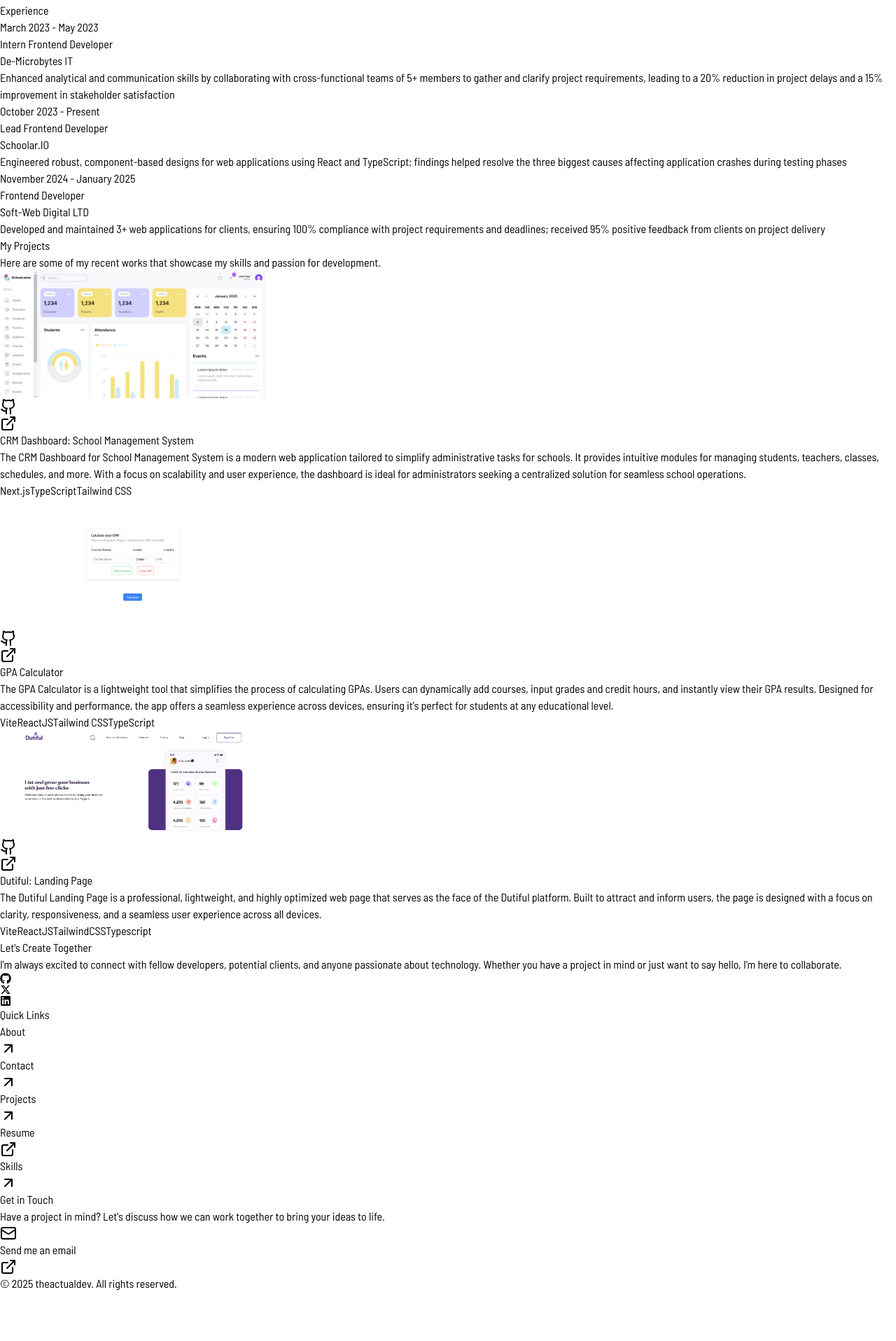
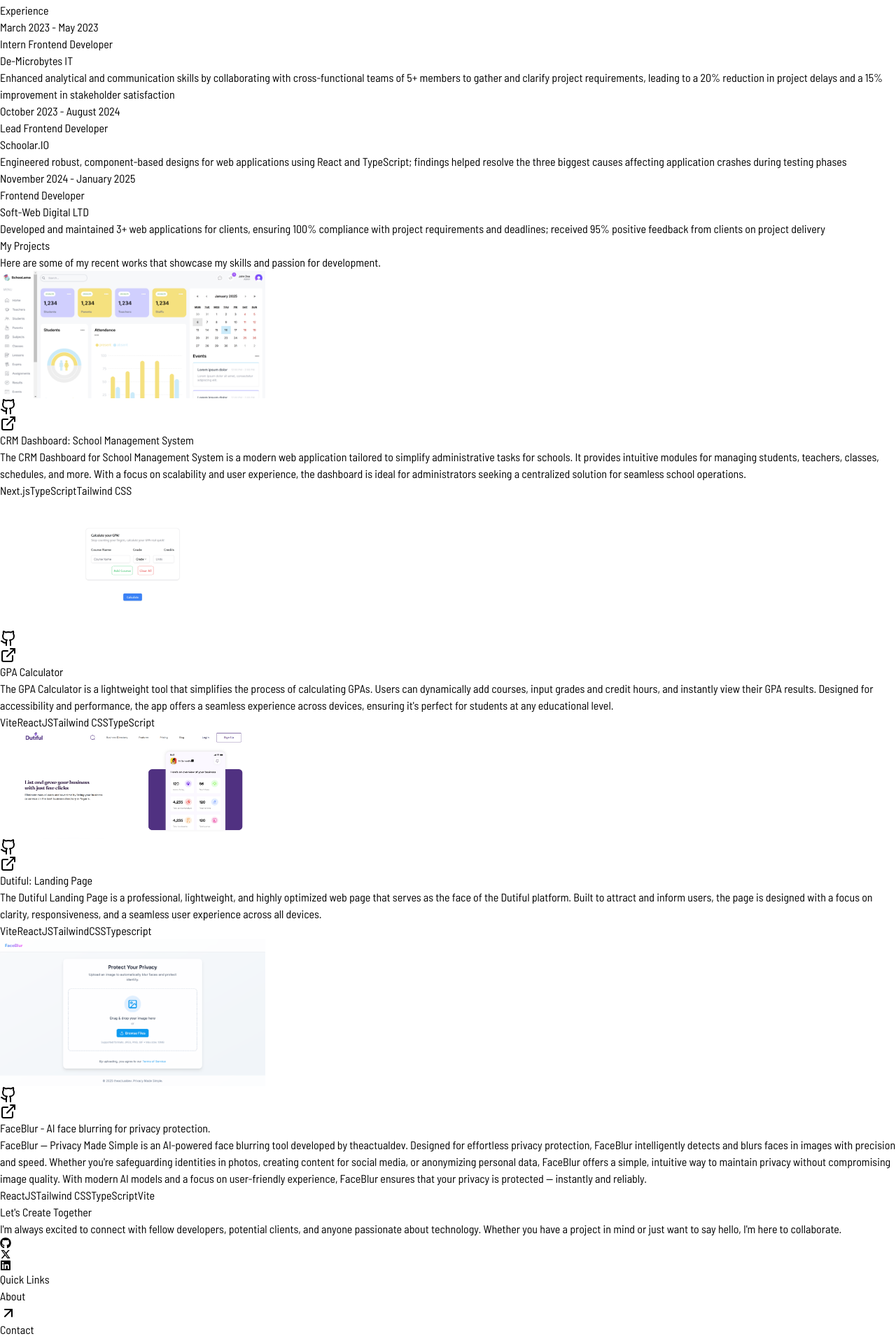
Before and after one commit to theactualdev/portfolio, a Next.js app: page / in a window 1280 px wide. Shown: the part 2048-3964 px from the top of the page at 70% size. Before the commit the page ends 3894 px from the top, so only its background shows below. Built offline with nearby package versions, Linux system fonts and the light colour scheme.

Commit message:
new: inits new portfolio project

```diff
--- a/src/data/experience.ts
+++ b/src/data/experience.ts
@@ -34,7 +34,7 @@ export const experience: Experience[] = [
     location: "Lagos, Nigeria",
   },
   {
-    period: "October 2023 - Present",
+    period: "October 2023 - August 2024",
     role: "Lead Frontend Developer",
     company: "Schoolar.IO",
     description:
--- a/src/data/projects.ts
+++ b/src/data/projects.ts
@@ -35,4 +35,13 @@ export const projects: Project[] = [
 		demo: "https://github.com/theactualdev/dutiful",
 		tags: ["Vite", "ReactJS", "TailwindCSS", "Typescript"],
 	},
+	{
+		title: "FaceBlur - AI face blurring for privacy protection.",
+		image: "/faceblur.png",
+		description:
+		"FaceBlur — Privacy Made Simple is an AI-powered face blurring tool developed by theactualdev. Designed for effortless privacy protection, FaceBlur intelligently detects and blurs faces in images with precision and speed. Whether you're safeguarding identities in photos, creating content for social media, or anonymizing personal data, FaceBlur offers a simple, intuitive way to maintain privacy without compromising image quality. With modern AI models and a focus on user-friendly experience, FaceBlur ensures that your privacy is protected — instantly and reliably.",
+		github: "https://github.com/theactualdev/faceblur",
+		demo: "https://faceblur-theactualdev.vercel.app/",
+		tags: ["ReactJS", "Tailwind CSS", "TypeScript", "Vite"],
+	}
 ];
```
Also changed, not shown: public/faceblur.png (added).
